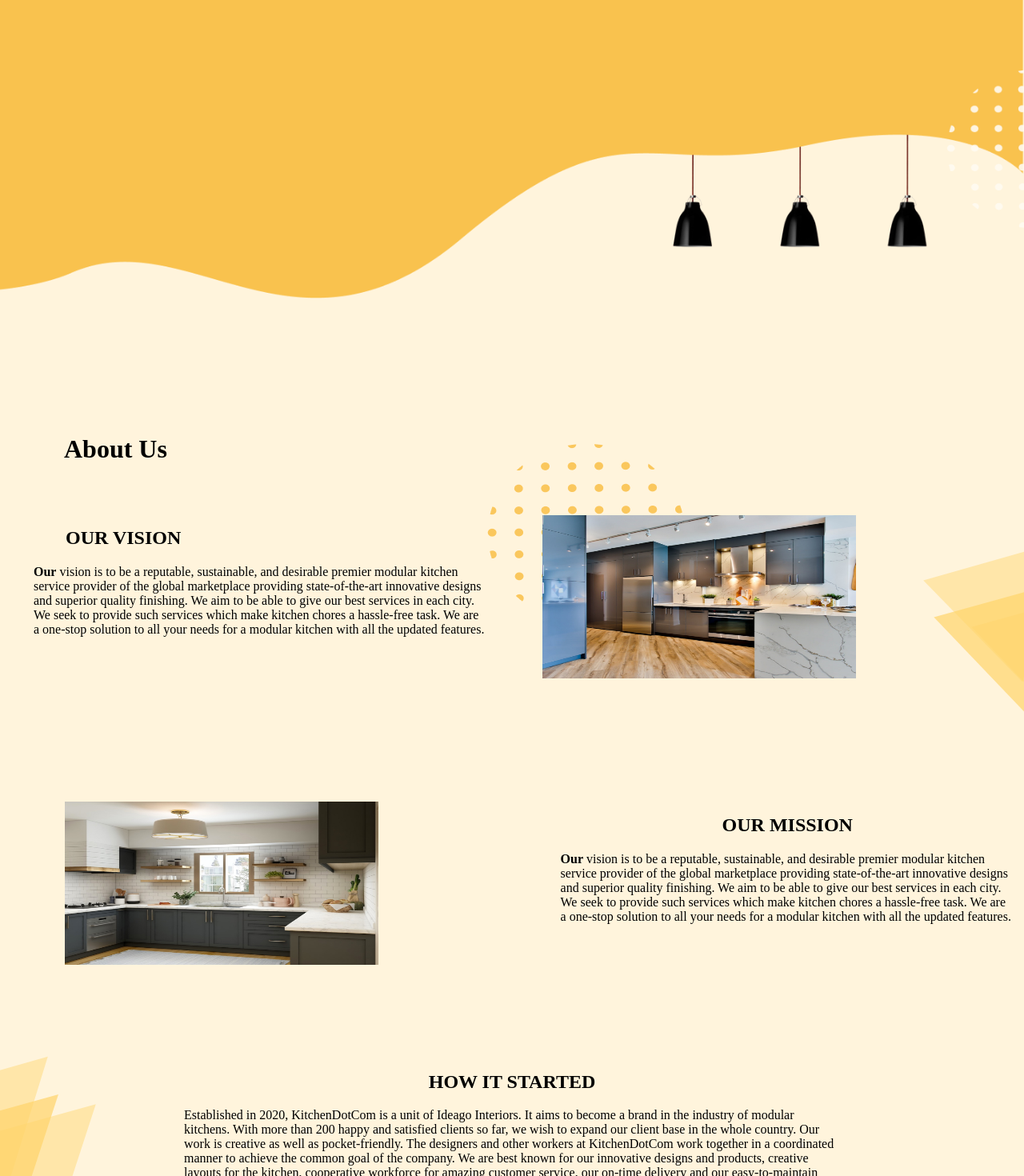
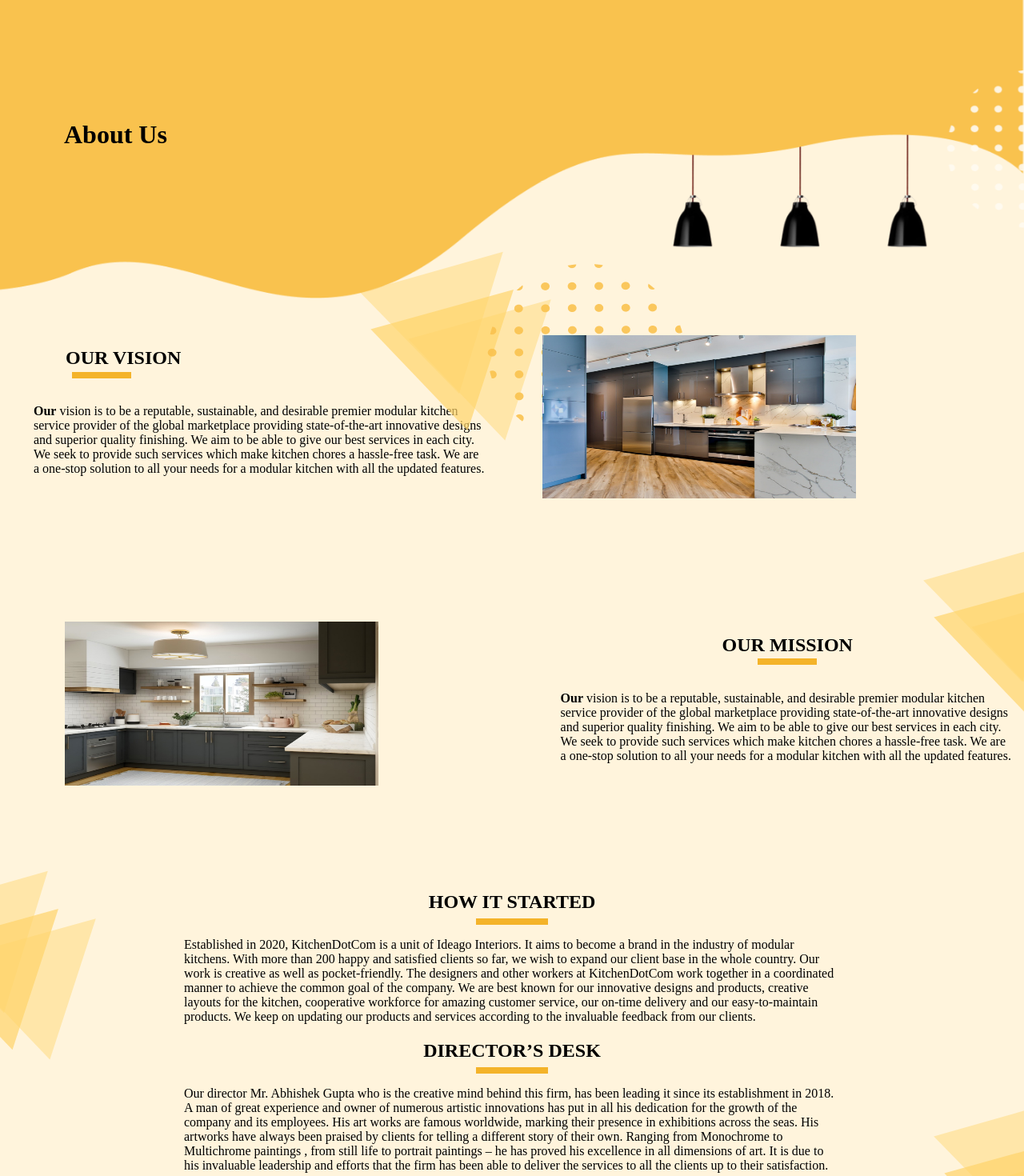
Before and after one commit to jalaj711/kitchendotcom-redesign, a Next.js app: page /about_us in a window 1280 px wide. Shown: the top 1470 px of the page at 80% size. Built offline with nearby package versions, Linux system fonts and the light colour scheme; a web font is replaced by a local one.

Commit message:
hr added

```diff
--- a/pages/about_us/index.js
+++ b/pages/about_us/index.js
@@ -12,11 +12,13 @@ const About = () => {
   return (
     <div className={styles.container}>
       <img className={styles.bgimg} src={Background.src}></img>
+      <ThreeTriangles className={styles.triangles4} />
 
       <h1 className={styles.abt}>About Us</h1>
       <div className={styles.ourvision}>
         <div className={styles.paracontainer}>
           <h2 className={styles.vsn}>OUR VISION</h2>
+          <hr className={styles.line}></hr>
 
           <p>
             <b>Our</b> vision is to be a reputable, sustainable, and desirable
@@ -40,6 +42,7 @@ const About = () => {
         </div>
         <div className={styles.paracontainer}>
           <h2 className={styles.msn}>OUR MISSION</h2>
+          <hr className={styles.line1}></hr>
 
           <p>
             <b>Our</b> vision is to be a reputable, sustainable, and desirable
@@ -56,6 +59,7 @@ const About = () => {
         <ThreeTriangles className={styles.triangles1} />
 
         <h2 className={styles.started}>HOW IT STARTED</h2>
+        <hr className={styles.line2}></hr>
         <p className={styles.started1}>
           Established in 2020, KitchenDotCom is a unit of Ideago Interiors. It
           aims to become a brand in the industry of modular kitchens. With more
@@ -72,6 +76,7 @@ const About = () => {
       </div>
       <div className={styles.howstart}>
         <h2 className={styles.started}>DIRECTOR’S DESK</h2>
+        <hr className={styles.line3}></hr>
         <p className={styles.started1}>
           Our director Mr. Abhishek Gupta who is the creative mind behind this
           firm, has been leading it since its establishment in 2018. A man of
--- a/pages/about_us/styles.module.scss
+++ b/pages/about_us/styles.module.scss
@@ -4,6 +4,8 @@
 
 .bgimg {
   width: 100vw;
+  z-index: 1;
+  position: relative;
 }
 
 .ourvision {
@@ -20,6 +22,9 @@
 }
 .abt {
   margin-top: 13%;
+  z-index: 1;
+  top: -2%;
+  position: absolute;
   padding-left: 80px;
 }
 .vsn {
@@ -109,3 +114,34 @@
   top: -27%;
   right: 85%;
 }
+.line {
+  width: 13%;
+  border: 4px solid #f4b32a;
+  position: relative;
+  top: -5%;
+  left: -35%;
+}
+.line1 {
+  width: 13%;
+  border: 4px solid #f4b32a;
+  position: relative;
+  top: -5%;
+}
+.line2 {
+  width: 7%;
+  border: 4px solid #f4b32a;
+  position: relative;
+  margin-top: -1%;
+}
+.line3{
+    width: 7%;
+  border: 4px solid #f4b32a;
+  position: relative;
+  margin-top: -1%;
+}
+.triangles4 {
+  position: absolute;
+  top: 30%;
+  left: 30%;
+  z-index: 0;
+}
```
